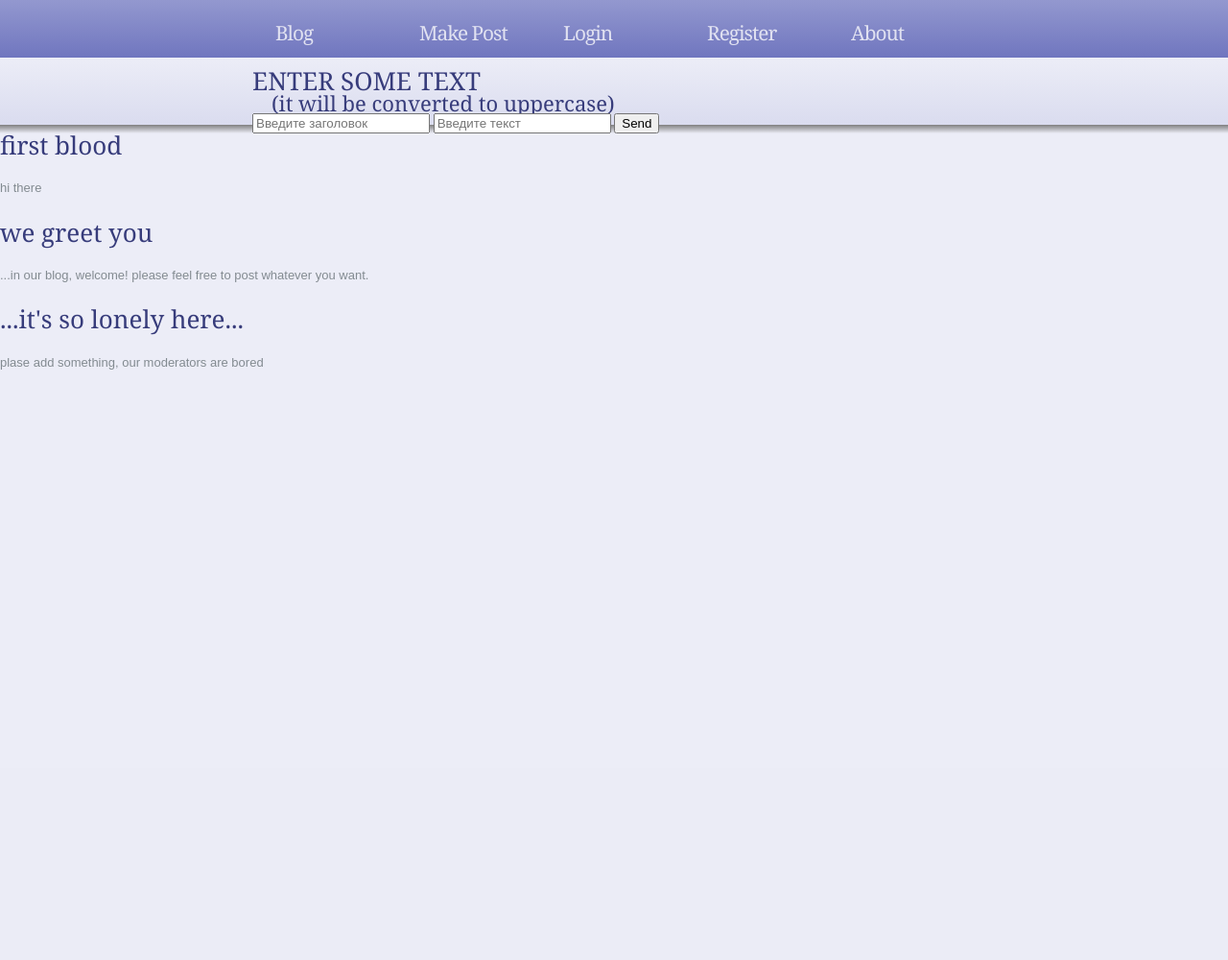
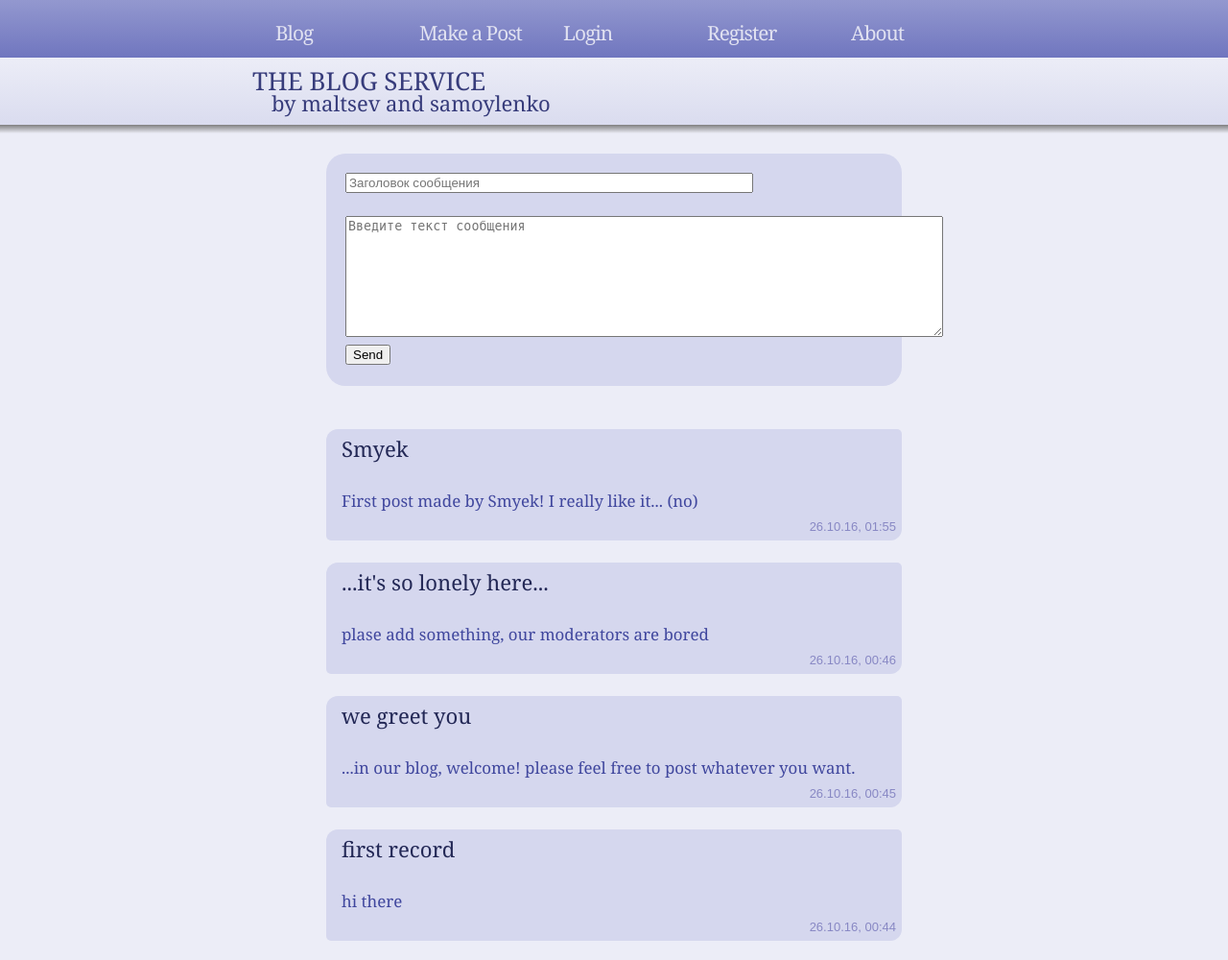
Before and after one commit to msmaltsev/webdev, a Flask app: page /post in a window 1280 px wide. Shown: the whole page at 96% size. Before the commit the page ends 385 px from the top, so only its background shows below. Run offline with Flask 2, Linux system fonts and the light colour scheme.

Commit message:
refactoring, style additions, reversed messages, about style, post style, added date to post

```diff
--- a/data/messages.json
+++ b/data/messages.json
@@ -1,14 +1,14 @@
 [
     {
-        "title": "first blood",
+        "title": "first record",
         "text": "hi there",
         "id": "0",
         "date": "26.10.16, 00:44"
     },
     {
+        "title": "we greet you",
+        "text": "...in our blog, welcome! please feel free to post whatever you want.",
         "id": "1",
-        "text": "...in our blog, welcome! please feel free to post whatever you want.",
-        "title": "we greet you",
         "date": "26.10.16, 00:45"
     },
     {
@@ -16,5 +16,11 @@
         "text": "plase add something, our moderators are bored",
         "id": "2",
         "date": "26.10.16, 00:46"
+    },
+    {
+        "title": "Smyek",
+        "text": "First post made by Smyek! I really like it... (no)",
+        "id": "3",
+        "date": "26.10.16, 01:55"
     }
 ]
--- a/main.py
+++ b/main.py
@@ -5,7 +5,7 @@ except ImportError:
     def getuid():
         return 4000
 
-from flask import Flask, render_template, render_template_string, request, jsonify, redirect
+from flask import Flask, render_template_string, request, redirect
 import json, datetime
 
 app = Flask(__name__)
@@ -20,27 +20,18 @@ def index():
 def post_message():
     with open('templates/post.html', 'r', encoding="utf-8") as f:
         index_template = process_index(f.read())
-
     return render_template_string(index_template)
 
 @app.route("/get_text", methods=['POST'])
 def get_text():
-    print(request.method)
     if request.method == 'POST':
         text = request.form['message']
         title = request.form['title']
         date = datetime.datetime.now().strftime('%d.%m.%y, %H:%M')
-        try:
-            with open('data/messages.json', 'r', encoding='utf8') as f:
-                d = json.load(f)
-        except:
-            d = []
-        id_ = len(d)
-        d.append({'id':str(id_), 'title':title, 'text':text, 'date':date})
-        fin = json.dumps(d, indent=4)
-        with open('data/messages.json', 'w', encoding='utf8') as f:
-            f.write(fin)
-
+        messages_json = load_messages()
+        id_ = len(messages_json)
+        messages_json.append({'id':str(id_), 'title':title, 'text':text, 'date':date})
+        save_messages(messages_json)
     return redirect('/')
 
 @app.route("/about")
@@ -66,6 +57,12 @@ def load_messages():
             return []
     return messages_json
 
+def save_messages(messages_json):
+    fin = json.dumps(messages_json, indent=4)
+    with open('data/messages.json', 'w', encoding='utf-8') as f:
+        f.write(fin)
+
+
 def message_htmlfy(message, message_template):
     for key in message:
         message_template = message_template.replace('%{0}%'.format(key), message[key])
@@ -76,7 +73,7 @@ def messages_block(index_template="%messages_content%"):
     message_template = get_html_template("message.html")
     if messages_json:
         replacer = []
-        for message in messages_json:
+        for message in reversed(messages_json):
             replacer.append(message_htmlfy(message, message_template))
         replacer = "<br/>".join(replacer)
     else:
--- a/static/styles/style.css
+++ b/static/styles/style.css
@@ -113,8 +113,25 @@ a:hover {
    color: #232856;
 }
 
+#main_content .date {
+   color: #8888c4;
+   text-align: right;
+}
+
 #main_content .post .message {
    font: normal 1.3em Georgia, "Times New Roman", Times, serif;
    padding: 5px 10px;
    color: #40479e;
 }
+
+#about{
+   font: normal 1.3em Georgia, "Times New Roman", Times, serif;
+   padding: 20px 20px;
+   color: #40479e;
+}
+
+#main_content .create_post {
+  background: #d5d7ee;
+  border-radius: 20px 20px;
+  padding: 20px 20px;
+}
--- a/templates/about.html
+++ b/templates/about.html
@@ -19,7 +19,9 @@
       <h2>by Maltsev and Samoylenko</h2>
     </div>
   </div>
-  <div>Проект блога. <br/> Авторы: Мальцев Марк, Самойленко Игорь <br/> Можно: <br/>
+  <div id="main_content">
+    <div id="about">
+      Проект блога. <br/> Авторы: Мальцев Марк, Самойленко Игорь <br/> Группа: МТР 153<br/> Можно:
       <ul>
         <li>Оставлять сообщение</li>
         <li>Переходить по страницам :))</li>
@@ -28,5 +30,6 @@
         <li><strike>Покупать мандарины</strike></li>
       </ul>
     </div>
+  </div>
 </body>
 </html>
--- a/templates/menu.html
+++ b/templates/menu.html
@@ -1,5 +1,5 @@
         <li><a href="/">Blog</a></li>
-        <li><a href="post">Make Post</a></li>
+        <li><a href="post">Make a Post</a></li>
         <li><a href="login">Login</a></li>
         <li><a href="register">Register</a></li>
         <li><a href="about">About</a></li>
--- a/templates/message.html
+++ b/templates/message.html
@@ -2,4 +2,5 @@
     <h1>%title%</h1>
     </br>
     <div class="message">%text%</div>
+    <div class="date">%date%</div>
   </div>
--- a/templates/post.html
+++ b/templates/post.html
@@ -15,15 +15,22 @@
       </ul>
     </div>
     <div id="header">
-      <h1>Enter some text</h1>
-    <h2>(it will be converted to uppercase)</h2>
-    <form action="/get_text" method="POST">
-    	<input type="text" name="title" placeholder="Введите заголовок">
-        <input type="text" name="message" placeholder="Введите текст">
-        <input type="submit" name="my-form" value="Send">
-    </form>
+      <h1>The Blog Service</h1>
+      <h2>by Maltsev and Samoylenko</h2>
     </div>
   </div>
-  %messages_content%
+  <div id="main_content">
+    <div class="create_post">
+      <form action="/get_text" method="POST">
+        <input type="text" name="title" size=50 placeholder="Заголовок сообщения">
+        </br></br>
+        <textarea name="message" cols="75" rows="8" placeholder="Введите текст сообщения"></textarea>
+        </br>
+        <input type="submit" name="my-form" value="Send">
+      </form>
+    </div>
+    </br></br>
+    %messages_content%
+  </div>
 </body>
 </html>
```
Lines whose indentation alone changed are shown as unchanged.
